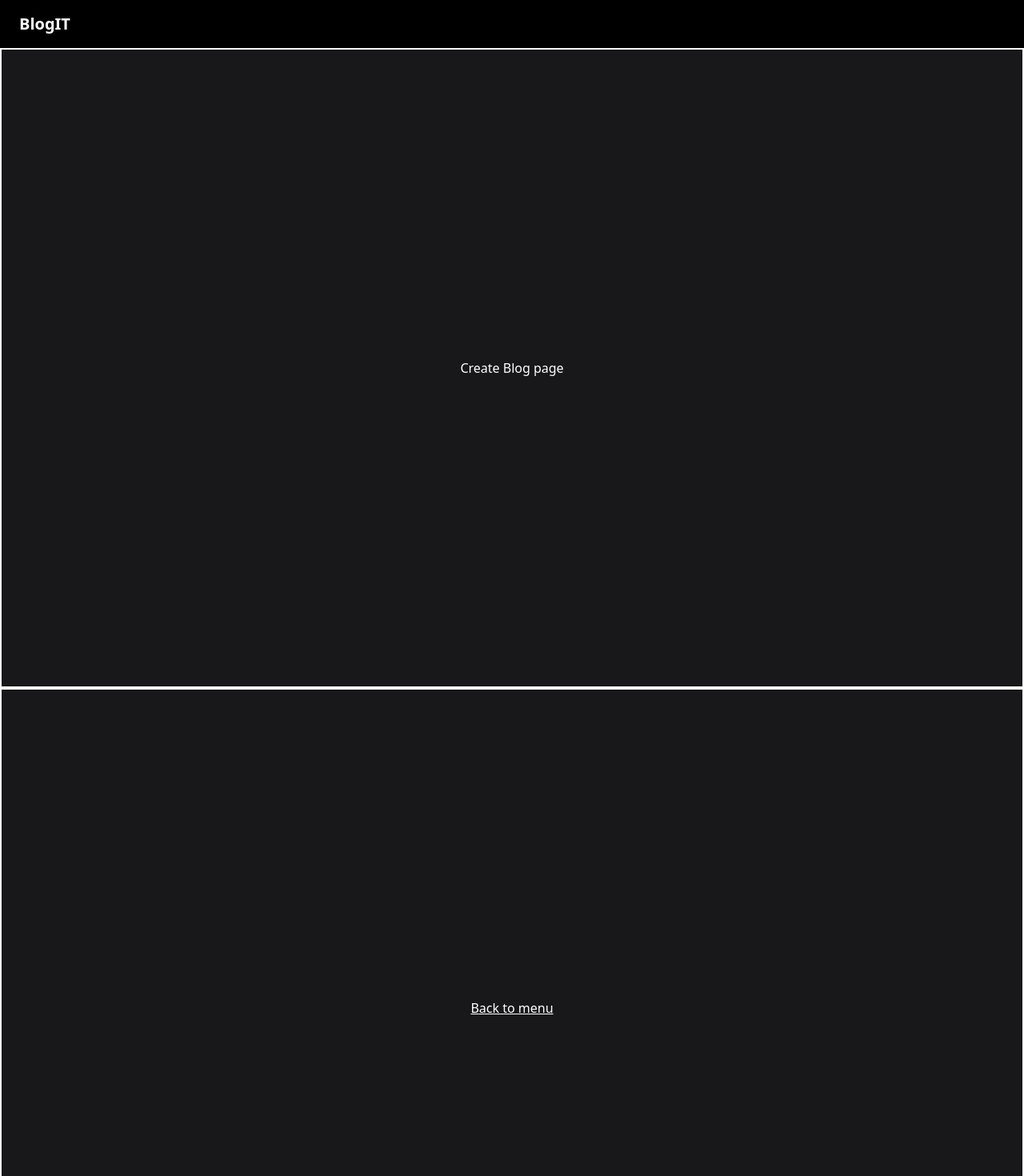
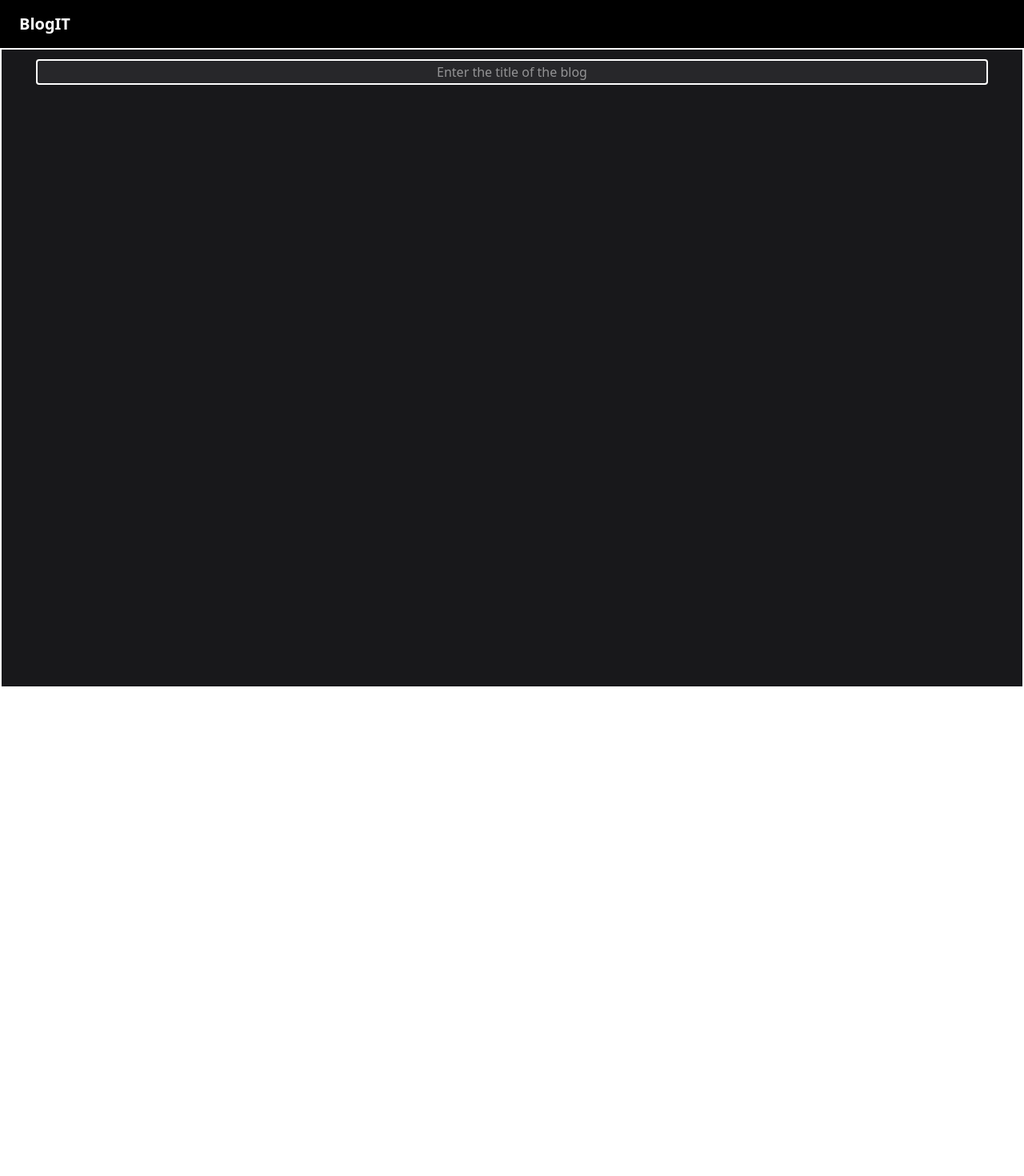
Before and after one commit to anshul-303/Blog_App-, a React (Vite) app in the folder frontend/react-app/: page /create-blog in a window 1280 px wide. Shown: the top 1470 px of the page at 80% size. After the commit the page ends 860 px from the top, so only its background shows below. Built offline with nearby package versions, Linux system fonts and the light colour scheme; no server answers.

Commit message:
test commit, everything working correctly.

```diff
--- a/frontend/react-app/src/pages/author/CreateBlog.jsx
+++ b/frontend/react-app/src/pages/author/CreateBlog.jsx
@@ -53,12 +53,10 @@ export default function CreateBlog() {
     <>
       <div className="overflow-hidden">
         <Navbar />
-        <div className="h-screen max-w-screen flex flex-col justify-center items-center text-white bg-zinc-900  border border-white border-[2px] ">
-          Create Blog page
+        <div className="h-screen max-w-screen flex flex-col justify-top p-3 items-center text-white bg-zinc-900  border border-white border-[2px] ">
+          <input type="text" className="bg-zinc-800  text-center text-[1em] w-[95%] h-[2em] border border-[2px] border-white rounded-sm" placeholder="Enter the title of the blog"/>
         </div>
-        <div  className="h-screen max-w-screen flex flex-col justify-center items-center text-white bg-zinc-900  border border-white border-[2px] ">
-          <Link to="/menu" className="underline ">Back to menu</Link>
-        </div>
+
       </div>
     </>
   );
```
